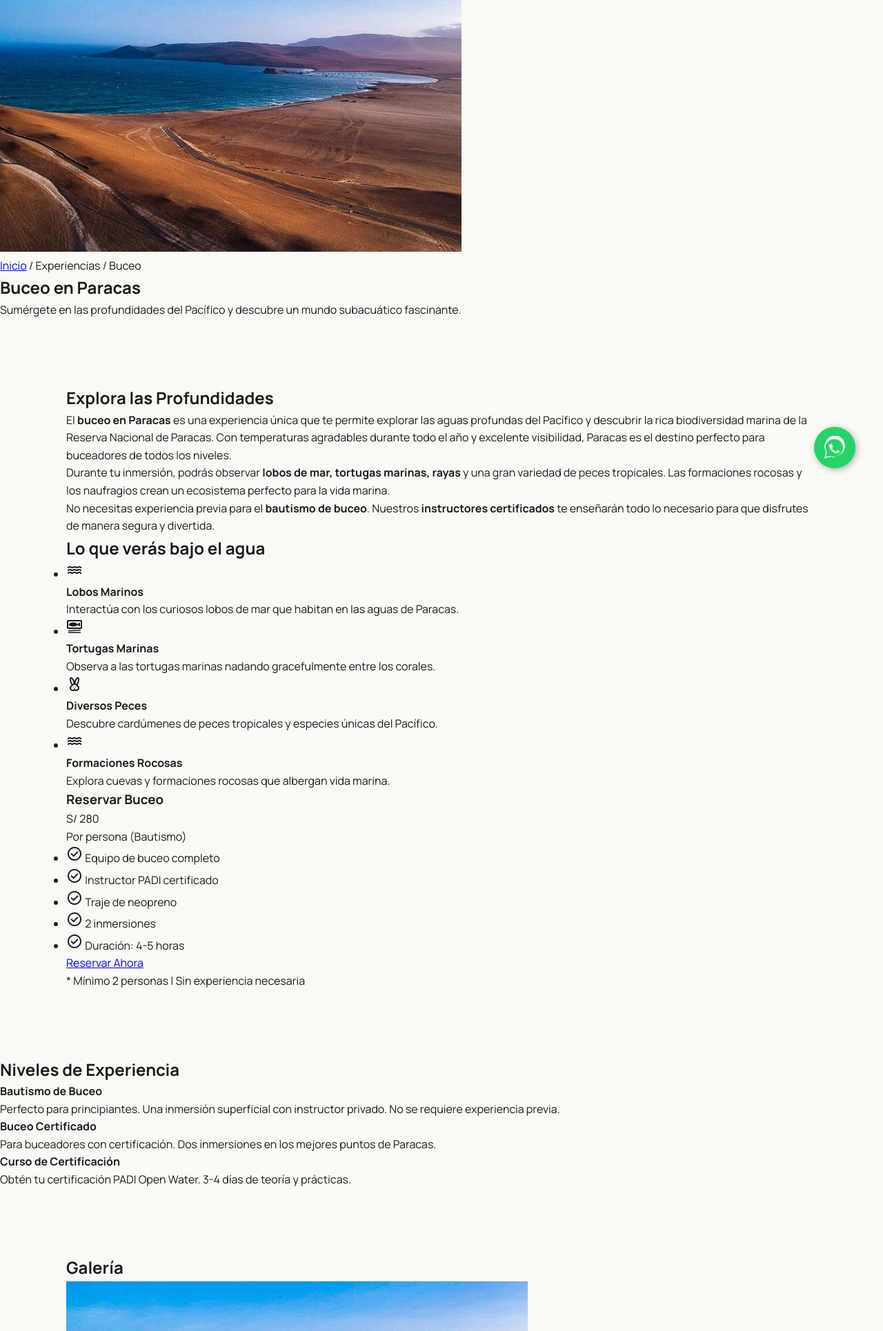
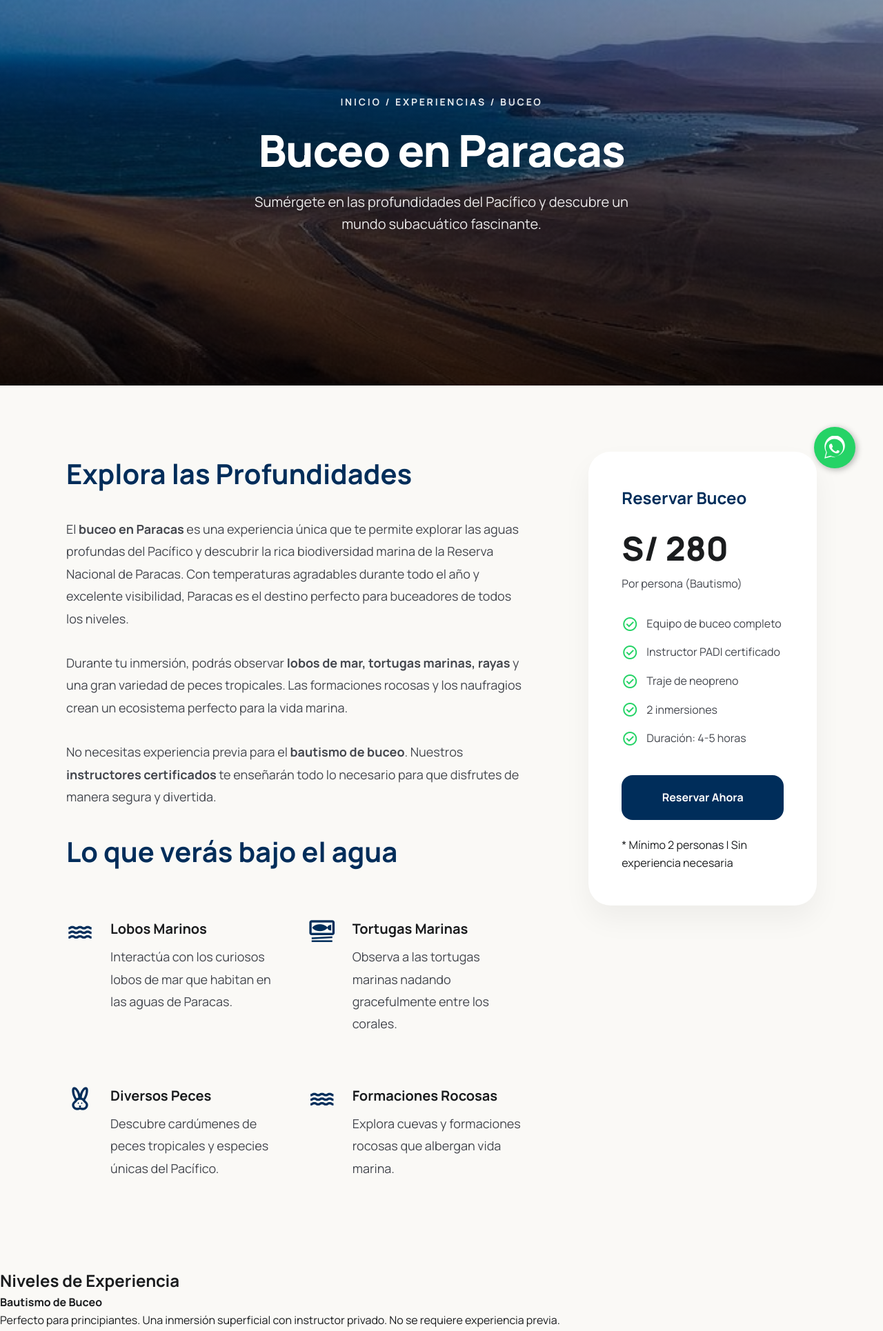
Before and after one commit to naudyweb/solymar, a PHP site: page /buceo.html in a window 1280 px wide. Shown: the part 81-2011 px from the top of the page at 69% size. Run offline with PHP 8.4, Linux system fonts and the light colour scheme.

Commit message:
fix: restore missing hero and content styles in base.css

```diff
--- a/css/base.css
+++ b/css/base.css
@@ -156,6 +156,197 @@ body { font-family: 'Manrope', sans-serif; background-color: var(--surface); col
     .header__cta { font-size: 0.7rem; padding: 0.5rem 1rem; }
 }
 
+/* --- HERO SECTION --- */
+.hero {
+    position: relative;
+    height: 80vh;
+    min-height: 500px;
+    display: flex;
+    align-items: center;
+    justify-content: center;
+    text-align: center;
+    padding: 6rem 3rem;
+    overflow: hidden;
+}
+
+.hero__background {
+    position: absolute;
+    inset: 0;
+    z-index: -1;
+}
+
+.hero__background-image {
+    width: 100%;
+    height: 100%;
+    object-fit: cover;
+    transform: scale(1.05);
+    transition: transform 10s ease-out;
+}
+
+.hero:hover .hero__background-image {
+    transform: scale(1);
+}
+
+.hero__background-gradient {
+    position: absolute;
+    inset: 0;
+    background: linear-gradient(to bottom, rgba(0, 45, 90, 0.4) 0%, rgba(0, 0, 0, 0.8) 100%);
+}
+
+.hero__content {
+    position: relative;
+    z-index: 10;
+    max-width: 900px;
+    color: white;
+}
+
+.hero__breadcrumb {
+    font-size: 0.875rem;
+    font-weight: 700;
+    text-transform: uppercase;
+    letter-spacing: 0.2em;
+    margin-bottom: 1.5rem;
+    opacity: 0.9;
+}
+
+.hero__breadcrumb a {
+    color: white;
+    text-decoration: none;
+}
+
+.hero__title {
+    font-size: 4rem;
+    font-weight: 800;
+    line-height: 1.1;
+    margin-bottom: 1.5rem;
+    letter-spacing: -0.02em;
+}
+
+.hero__subtitle {
+    font-size: 1.25rem;
+    opacity: 0.9;
+    max-width: 600px;
+    margin: 0 auto;
+}
+
+/* --- CONTENT SECTION --- */
+.content {
+    padding: 8rem 3rem;
+    background-color: var(--surface);
+}
+
+.content__grid {
+    display: grid;
+    grid-template-columns: 1fr 400px;
+    gap: 6rem;
+    max-width: 1536px;
+    margin: 0 auto;
+}
+
+.content__main h2 {
+    font-size: 2.5rem;
+    margin-bottom: 2rem;
+    color: var(--primary);
+}
+
+.content__main p {
+    font-size: 1.125rem;
+    line-height: 1.8;
+    color: var(--on-surface-variant);
+    margin-bottom: 2rem;
+}
+
+.content__main ul {
+    list-style: none;
+    display: grid;
+    grid-template-columns: repeat(auto-fit, minmax(300px, 1fr));
+    gap: 2.5rem;
+    margin-top: 4rem;
+}
+
+.content__main li {
+    display: flex;
+    gap: 1.5rem;
+}
+
+.content__main li .material-symbols-outlined {
+    font-size: 2.5rem;
+    color: var(--primary);
+}
+
+.content__main li strong {
+    display: block;
+    font-size: 1.25rem;
+    margin-bottom: 0.5rem;
+    color: var(--on-surface);
+}
+
+/* --- BOOKING CARD --- */
+.booking-card {
+    position: sticky;
+    top: 8rem;
+    background-color: white;
+    padding: 3rem;
+    border-radius: 2rem;
+    box-shadow: 0 20px 40px rgba(0, 0, 0, 0.05);
+}
+
+.booking-card__title { font-size: 1.5rem; margin-bottom: 1rem; color: var(--primary); }
+.booking-card__price { font-size: 3rem; font-weight: 800; color: var(--on-surface); }
+.booking-card__price-note { color: var(--on-surface-variant); margin-bottom: 2rem; }
+
+.booking-card__features {
+    list-style: none;
+    margin-bottom: 2.5rem;
+    display: flex;
+    flex-direction: column;
+    gap: 1rem;
+}
+
+.booking-card__features li {
+    display: flex;
+    align-items: center;
+    gap: 0.75rem;
+    color: var(--on-surface-variant);
+}
+
+.booking-card__features .material-symbols-outlined { color: #25d366; }
+
+.booking-card__cta {
+    display: block;
+    background-color: var(--primary);
+    color: white;
+    text-align: center;
+    padding: 1.25rem;
+    border-radius: 1rem;
+    text-decoration: none;
+    font-weight: 700;
+    margin-bottom: 1.5rem;
+}
+
+/* --- INCLUDES --- */
+.includes { padding: 8rem 3rem; background-color: var(--surface-container); }
+.includes__container { max-width: 1536px; margin: 0 auto; }
+.includes__title { font-size: 2.5rem; text-align: center; margin-bottom: 5rem; }
+.includes__grid { display: grid; grid-template-columns: repeat(auto-fit, minmax(250px, 1fr)); gap: 3rem; }
+.includes__item { text-align: center; }
+.includes__icon { font-size: 3.5rem; color: var(--primary); margin-bottom: 1.5rem; }
+.includes__item-title { font-size: 1.25rem; margin-bottom: 0.75rem; }
+
+/* --- CTA --- */
+.cta { padding: 8rem 3rem; text-align: center; background-color: var(--primary); color: white; }
+.cta__title { font-size: 3.5rem; margin-bottom: 1.5rem; }
+.cta__text { font-size: 1.25rem; margin-bottom: 3rem; opacity: 0.9; }
+.cta__button { display: inline-block; background-color: white; color: var(--primary); padding: 1.25rem 3rem; border-radius: 3rem; text-decoration: none; font-weight: 800; }
+
+@media (max-width: 1023px) {
+    .hero__title { font-size: 2.5rem; }
+    .hero { padding: 4rem 1.5rem; }
+    .content__grid { grid-template-columns: 1fr; gap: 4rem; }
+    .content { padding: 4rem 1.5rem; }
+    .cta__title { font-size: 2.5rem; }
+}
+
 /* FOOTER */
 .footer { background-color: var(--surface-container); padding: 6rem 3rem 0; color: var(--on-surface); }
 .footer__main { display: flex; flex-direction: column; gap: 4rem; max-width: 1536px; margin: 0 auto 5rem; }
```
